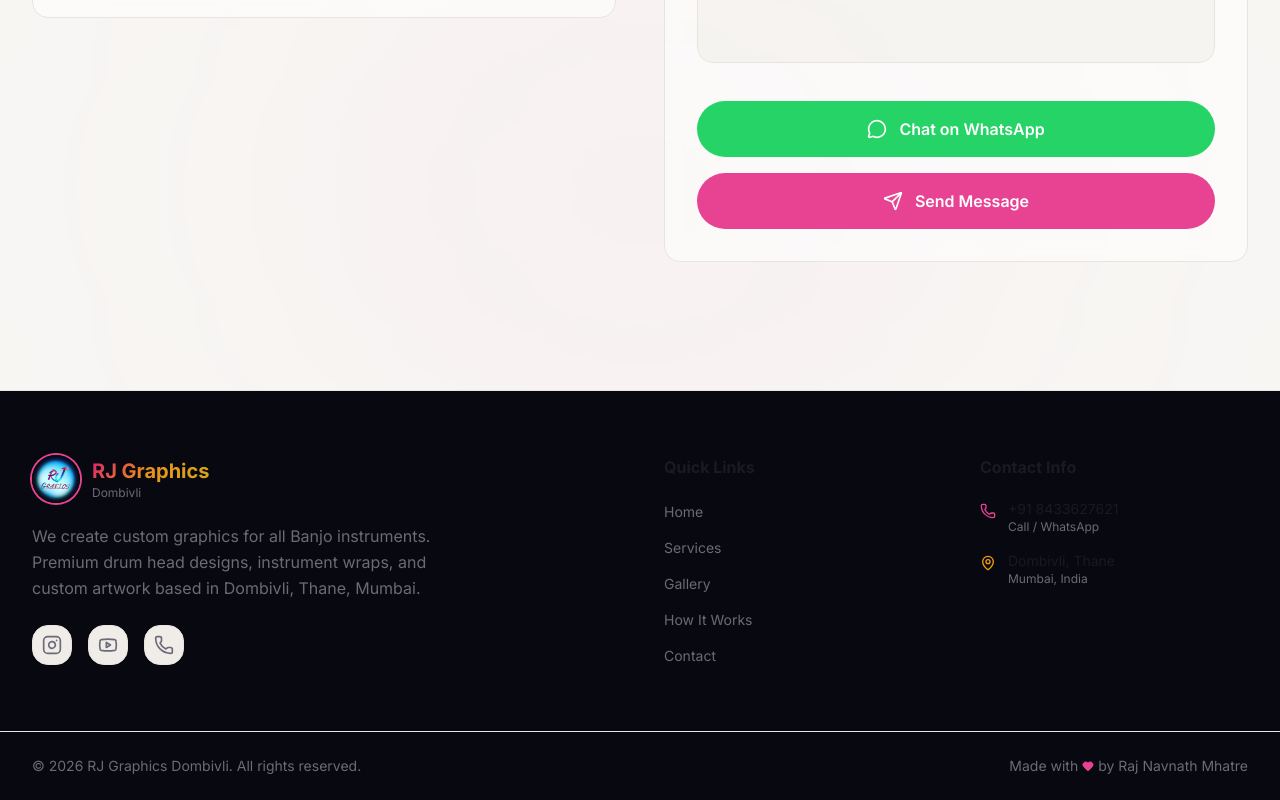
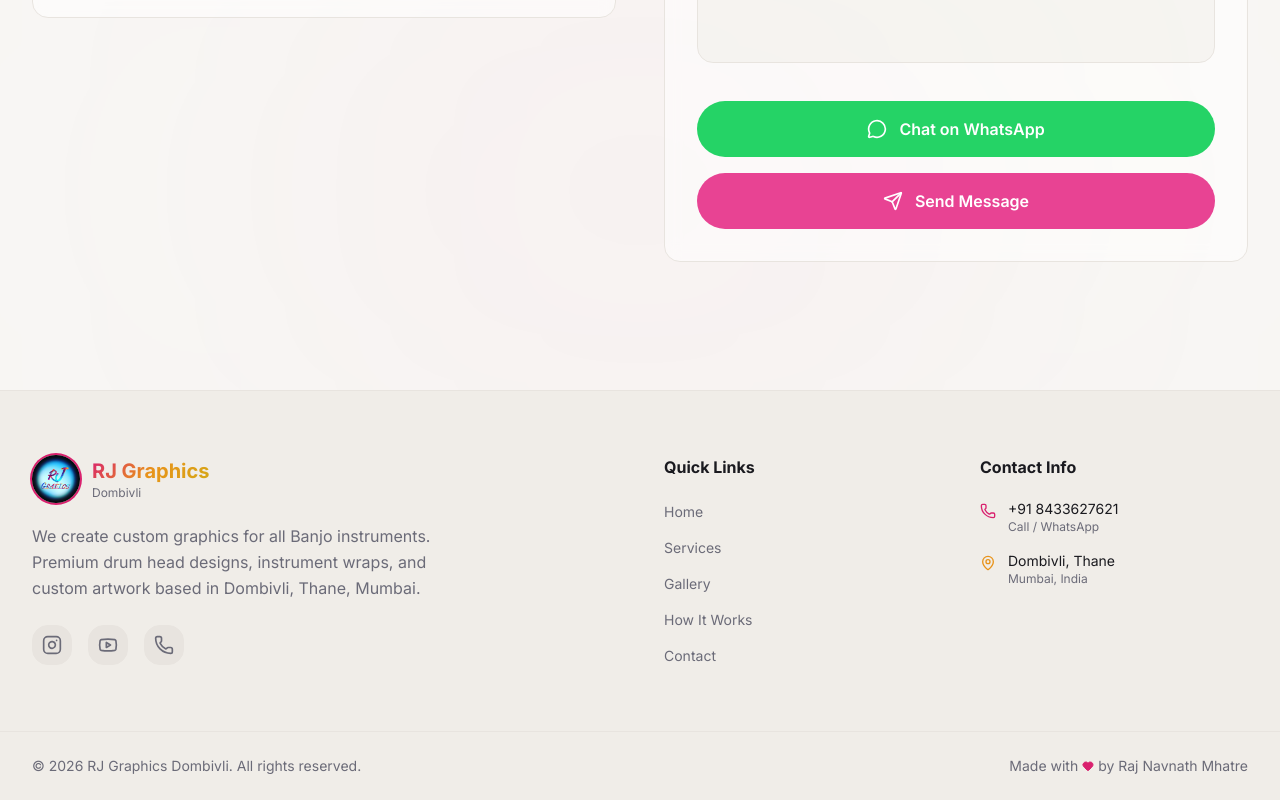
Before and after one commit to Akshayjg2204/graphics-website, a Next.js app: page / in a window 1280 px wide. Shown: the part 6566-7366 px from the top of the page. Built offline with nearby package versions, Linux system fonts and the light colour scheme.

Commit message:
fix: use theme variables for footer styling
Adapt footer to use CSS variables for consistent theming.

Co-authored-by: akshay gaikwad <208333596+Akshayjg2204@users.noreply.github.com>

```diff
--- a/components/footer.tsx
+++ b/components/footer.tsx
@@ -5,14 +5,14 @@ import Image from "next/image"
 
 export default function Footer() {
   return (
-    <footer className="relative border-t border-border bg-[#080810]">
+    <footer className="relative border-t border-border bg-secondary">
       {/* Main Footer */}
       <div className="mx-auto max-w-7xl px-4 sm:px-6 lg:px-8 py-16">
         <div className="grid sm:grid-cols-2 lg:grid-cols-4 gap-12">
           {/* Brand */}
           <div className="lg:col-span-2">
             <div className="flex items-center gap-3 mb-5">
-              <div className="relative h-12 w-12 overflow-hidden rounded-full ring-2 ring-[#e84393]">
+              <div className="relative h-12 w-12 overflow-hidden rounded-full ring-2 ring-primary">
                 <Image src="/images/profile.jpg" alt="RJ Graphics" fill className="object-cover" />
               </div>
               <div>
@@ -29,7 +29,7 @@ export default function Footer() {
                 href="https://www.instagram.com/rj_graphics_dombivli"
                 target="_blank"
                 rel="noopener noreferrer"
-                className="flex h-10 w-10 items-center justify-center rounded-xl bg-secondary border border-border text-muted-foreground transition-all duration-300 hover:bg-[#e84393]/20 hover:text-[#e84393] hover:border-[#e84393]/30 hover:scale-110"
+                className="flex h-10 w-10 items-center justify-center rounded-xl bg-muted border border-border text-muted-foreground transition-all duration-300 hover:bg-primary/20 hover:text-primary hover:border-primary/30 hover:scale-110"
                 aria-label="Visit our Instagram"
               >
                 <Instagram className="h-5 w-5" />
@@ -38,14 +38,14 @@ export default function Footer() {
                 href="https://www.youtube.com/@Rjgraphicsdombivli"
                 target="_blank"
                 rel="noopener noreferrer"
-                className="flex h-10 w-10 items-center justify-center rounded-xl bg-secondary border border-border text-muted-foreground transition-all duration-300 hover:bg-[#ff4444]/20 hover:text-[#ff4444] hover:border-[#ff4444]/30 hover:scale-110"
+                className="flex h-10 w-10 items-center justify-center rounded-xl bg-muted border border-border text-muted-foreground transition-all duration-300 hover:bg-red-500/20 hover:text-red-500 hover:border-red-500/30 hover:scale-110"
                 aria-label="Visit our YouTube channel"
               >
                 <Youtube className="h-5 w-5" />
               </a>
               <a
                 href="tel:+918433627621"
-                className="flex h-10 w-10 items-center justify-center rounded-xl bg-secondary border border-border text-muted-foreground transition-all duration-300 hover:bg-[#25D366]/20 hover:text-[#25D366] hover:border-[#25D366]/30 hover:scale-110"
+                className="flex h-10 w-10 items-center justify-center rounded-xl bg-muted border border-border text-muted-foreground transition-all duration-300 hover:bg-green-500/20 hover:text-green-500 hover:border-green-500/30 hover:scale-110"
                 aria-label="Call us"
               >
                 <Phone className="h-5 w-5" />
@@ -61,7 +61,7 @@ export default function Footer() {
                 <li key={link}>
                   <a
                     href={`#${link.toLowerCase().replace(/ /g, "-")}`}
-                    className="text-muted-foreground hover:text-[#e84393] transition-colors duration-300 text-sm"
+                    className="text-muted-foreground hover:text-primary transition-colors duration-300 text-sm"
                   >
                     {link}
                   </a>
@@ -75,14 +75,14 @@ export default function Footer() {
             <h4 className="font-bold text-foreground mb-5">Contact Info</h4>
             <div className="space-y-4">
               <div className="flex items-start gap-3">
-                <Phone className="h-4 w-4 text-[#e84393] mt-1 flex-shrink-0" />
+                <Phone className="h-4 w-4 text-primary mt-1 flex-shrink-0" />
                 <div>
                   <p className="text-sm text-foreground">+91 8433627621</p>
                   <p className="text-xs text-muted-foreground">Call / WhatsApp</p>
                 </div>
               </div>
               <div className="flex items-start gap-3">
-                <MapPin className="h-4 w-4 text-[#f39c12] mt-1 flex-shrink-0" />
+                <MapPin className="h-4 w-4 text-accent mt-1 flex-shrink-0" />
                 <div>
                   <p className="text-sm text-foreground">Dombivli, Thane</p>
                   <p className="text-xs text-muted-foreground">Mumbai, India</p>
@@ -101,7 +101,7 @@ export default function Footer() {
               {'© 2026 RJ Graphics Dombivli. All rights reserved.'}
             </p>
             <p className="flex items-center gap-1 text-sm text-muted-foreground">
-              Made with <Heart className="h-3 w-3 text-[#e84393] fill-[#e84393]" /> by Raj Navnath Mhatre
+              Made with <Heart className="h-3 w-3 text-primary fill-primary" /> by Raj Navnath Mhatre
             </p>
           </div>
         </div>
```
